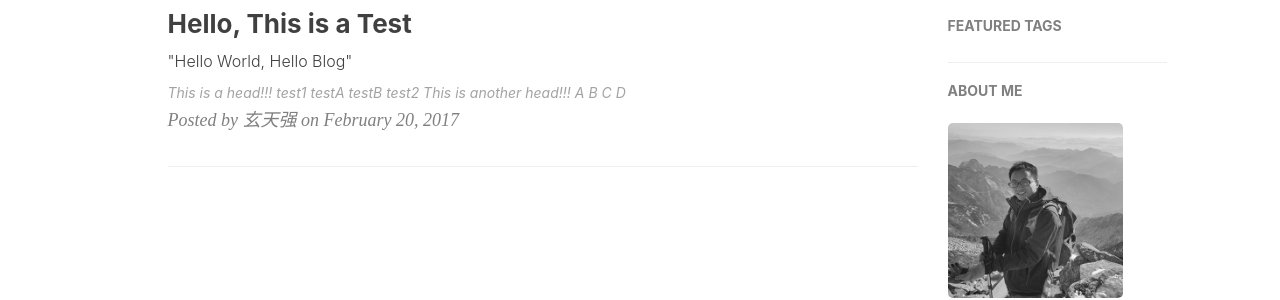
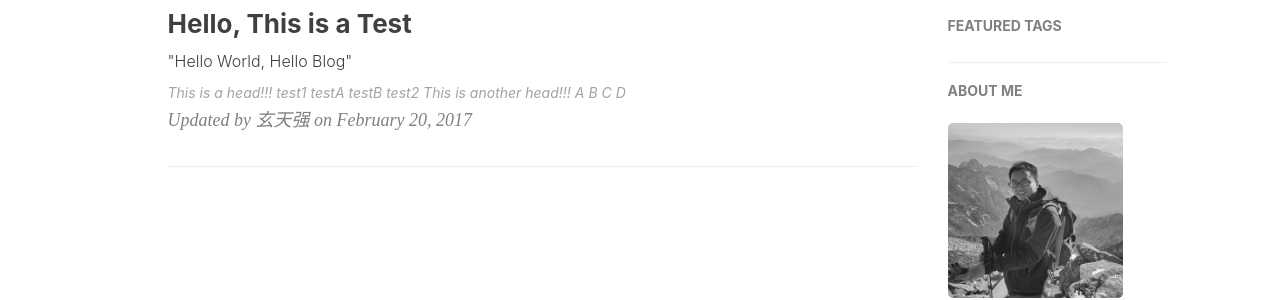
Before and after one commit to sophon250/sophon250.github.io, a Jekyll site: the page built from index.html, in a window 1280 px wide. Shown: the part 461-761 px from the top of the page. Built offline with Jekyll 4.4.1, drawn with Linux system fonts in a browser that asks for light colours; nearby versions of some CDN libraries; the list of posts is cut into pages by our own code; comment, search, counter and statistics services are not loaded.

```diff
--- a/index.html
+++ b/index.html
@@ -19,7 +19,7 @@ description: "To Be Better！"
         </div>
     </a>
     <p class="post-meta">
-        Posted by {% if post.author %}{{ post.author }}{% else %}{{ site.title }}{% endif %} on {{ post.date | date: "%B %-d, %Y" }}
+        Updated by {% if post.author %}{{ post.author }}{% else %}{{ site.title }}{% endif %} on {{ post.date | date: "%B %-d, %Y" }}
     </p>
 </div>
 <hr>
```
Also changed, not shown: _posts/2017-02-20-post_template_xtq.md (+1 -0 lines).
